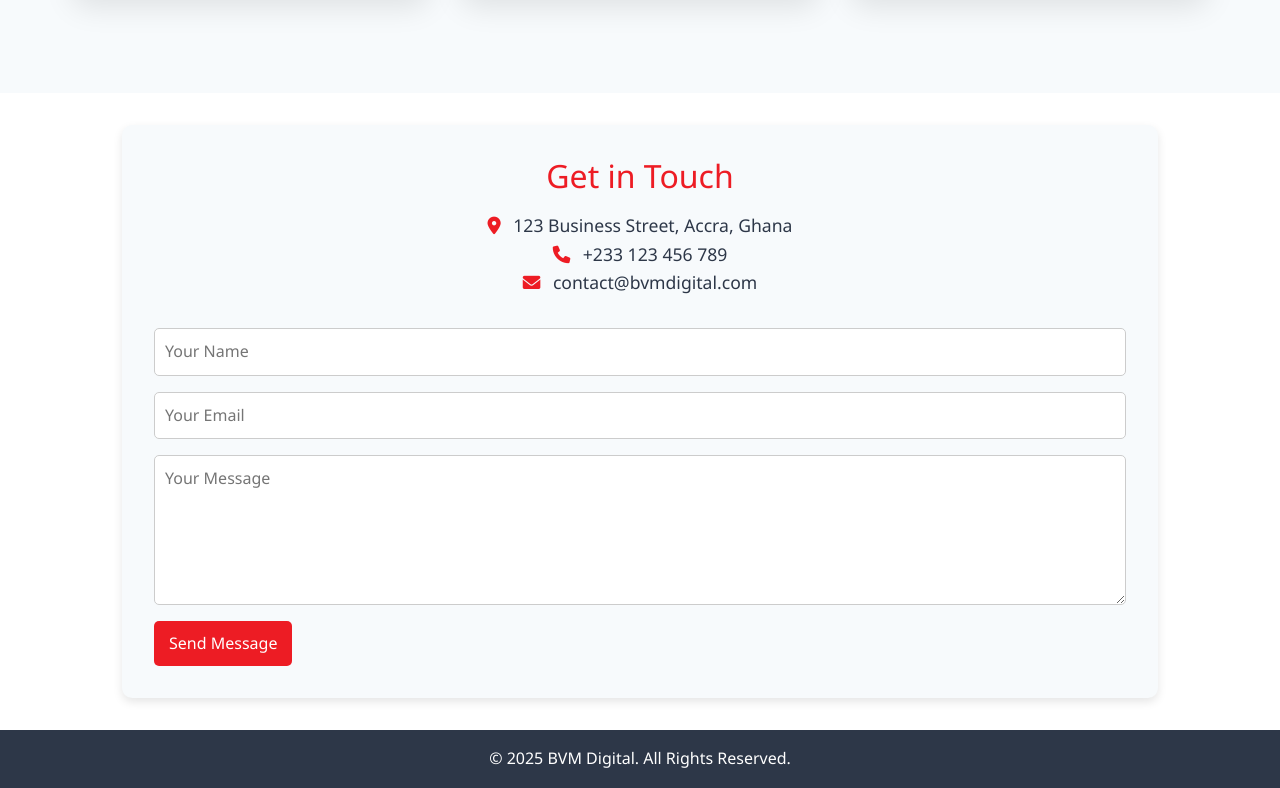
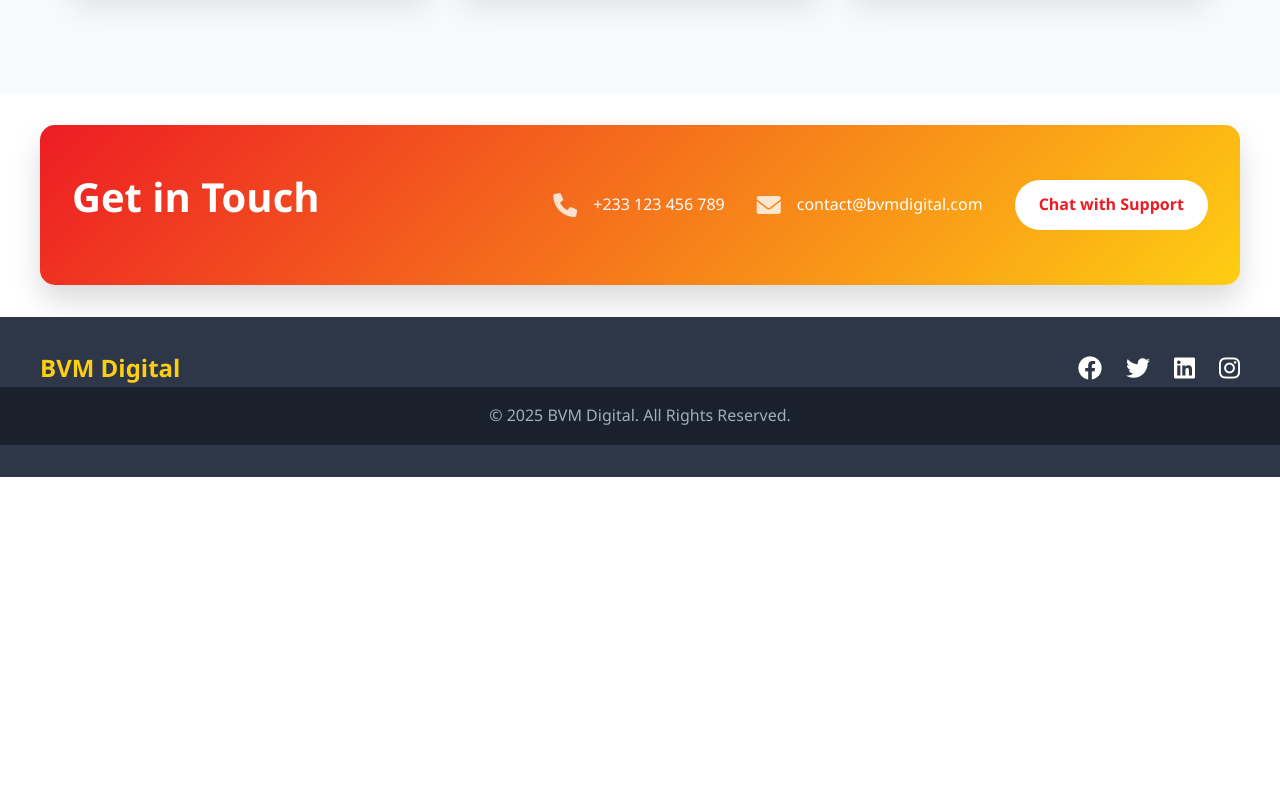
Before and after one commit to bamideletewogbade/bvm_digital, a plain HTML site: page index.html in a window 1280 px wide. Shown: the part 2971-3759 px from the top of the page. After the commit the page ends 3448 px from the top, so only its background shows below. Drawn offline with nearby package versions, Linux system fonts and the light colour scheme.

Commit message:
index page completed

```diff
--- a/index.html
+++ b/index.html
@@ -432,59 +432,118 @@
             z-index: 2;
         }
 
-        .container {
-            max-width: 1100px;
+        .contact-container {
+            max-width: 1200px;
             margin: 2rem auto;
-            padding: 0 2rem;
+            padding: 3rem 2rem;
+            background: linear-gradient(135deg, #ED1C24 0%, #FECE12 100%);
+            border-radius: 15px;
+            box-shadow: 0 15px 30px rgba(0, 0, 0, 0.15);
         }
-        .contact-section {
-            background: #F7FAFC;
-            padding: 2rem;
-            border-radius: 10px;
-            box-shadow: 0 4px 10px rgba(0, 0, 0, 0.1);
+
+        .contact-content {
+            display: flex;
+            justify-content: space-between;
+            align-items: center;
+            color: white;
         }
-        .contact-section h2 {
+
+        .contact-text h2 {
+            font-size: 2.5rem;
+            margin-bottom: 1rem;
+            font-weight: 700;
+        }
+
+        .contact-details {
+            display: flex;
+            gap: 2rem;
+            align-items: center;
+        }
+
+        .contact-item {
+            display: flex;
+            align-items: center;
+            gap: 1rem;
+        }
+
+        .contact-item i {
+            font-size: 1.5rem;
+            color: rgba(255,255,255,0.8);
+        }
+
+        .contact-cta {
+            background: white;
             color: #ED1C24;
-            text-align: center;
-            margin-bottom: 1rem;
+            padding: 0.75rem 1.5rem;
+            border-radius: 50px;
+            text-decoration: none;
+            font-weight: 600;
+            transition: transform 0.3s ease;
         }
-        .contact-info {
-            text-align: center;
-            font-size: 1.1rem;
+
+        .contact-cta:hover {
+            transform: scale(1.05);
         }
-        .contact-info i {
-            color: #ED1C24;
-            margin-right: 8px;
-        }
-        .contact-form {
-            margin-top: 1.5rem;
-        }
-        .contact-form input, .contact-form textarea {
-            width: 100%;
-            padding: 10px;
-            margin: 8px 0;
-            border: 1px solid #ccc;
-            border-radius: 5px;
-        }
-        .contact-form button {
-            background: #ED1C24;
-            color: white;
-            border: none;
-            padding: 10px 15px;
-            cursor: pointer;
-            border-radius: 5px;
-        }
-        .contact-form button:hover {
-            background: #C4161D;
-        }
+
         footer {
-            text-align: center;
-            padding: 1rem;
             background: #2D3748;
             color: white;
-            margin-top: 2rem;
+            padding: 2rem 0;
+            text-align: center;
         }
 
+        .footer-content {
+            max-width: 1200px;
+            margin: 0 auto;
+            display: flex;
+            justify-content: space-between;
+            align-items: center;
+        }
+
+        .footer-logo {
+            font-size: 1.5rem;
+            font-weight: 700;
+            color: #FECE12;
+        }
+
+        .footer-social {
+            display: flex;
+            gap: 1.5rem;
+        }
+
+        .footer-social a {
+            color: white;
+            font-size: 1.5rem;
+            transition: color 0.3s ease;
+        }
+
+        .footer-social a:hover {
+            color: #FECE12;
+        }
+
+        .footer-bottom {
+            background: #1A202C;
+            padding: 1rem;
+            text-align: center;
+            color: #A0AEC0;
+        }
+
+        @media (max-width: 1024px) {
+            .contact-content {
+                flex-direction: column;
+                text-align: center;
+            }
+
+            .contact-details {
+                flex-direction: column;
+                gap: 1rem;
+            }
+
+            .footer-content {
+                flex-direction: column;
+                gap: 1rem;
+            }
+        }
         /* Responsive Design */
         @media (max-width: 1024px) {
             .hero-container {
@@ -965,26 +1024,41 @@
         </div>
     </div>
 </section>
-<div class="container">
-    <section class="contact-section">
-        <h2>Get in Touch</h2>
-        <p class="contact-info">
-            <i class="fas fa-map-marker-alt"></i> 123 Business Street, Accra, Ghana <br>
-            <i class="fas fa-phone"></i> +233 123 456 789 <br>
-            <i class="fas fa-envelope"></i> contact@bvmdigital.com
-        </p>
-        <form class="contact-form">
-            <input type="text" name="name" placeholder="Your Name" required>
-            <input type="email" name="email" placeholder="Your Email" required>
-            <textarea name="message" rows="5" placeholder="Your Message" required></textarea>
-            <button type="submit">Send Message</button>
-        </form>
-    </section>
-</div>
+<!-- Contact Section -->
+<section class="contact-container" id="contact">
+    <div class="contact-content">
+        <div class="contact-text">
+            <h2>Get in Touch</h2>
+        </div>
+        <div class="contact-details">
+            <div class="contact-item">
+                <i class="fas fa-phone"></i>
+                <span>+233 123 456 789</span>
+            </div>
+            <div class="contact-item">
+                <i class="fas fa-envelope"></i>
+                <span>contact@bvmdigital.com</span>
+            </div>
+            <a href="#" class="contact-cta">Chat with Support</a>
+        </div>
+    </div>
+</section>
+
+<!-- Footer -->
 <footer>
-    &copy; 2025 BVM Digital. All Rights Reserved.
+    <div class="footer-content">
+        <div class="footer-logo">BVM Digital</div>
+        <div class="footer-social">
+            <a href="#"><i class="fab fa-facebook"></i></a>
+            <a href="#"><i class="fab fa-twitter"></i></a>
+            <a href="#"><i class="fab fa-linkedin"></i></a>
+            <a href="#"><i class="fab fa-instagram"></i></a>
+        </div>
+    </div>
+    <div class="footer-bottom">
+        &copy; 2025 BVM Digital. All Rights Reserved.
+    </div>
 </footer>
-
     <script>
         // Mobile Menu Toggle
         document.querySelector('.menu-toggle').addEventListener('click', () => {
```
